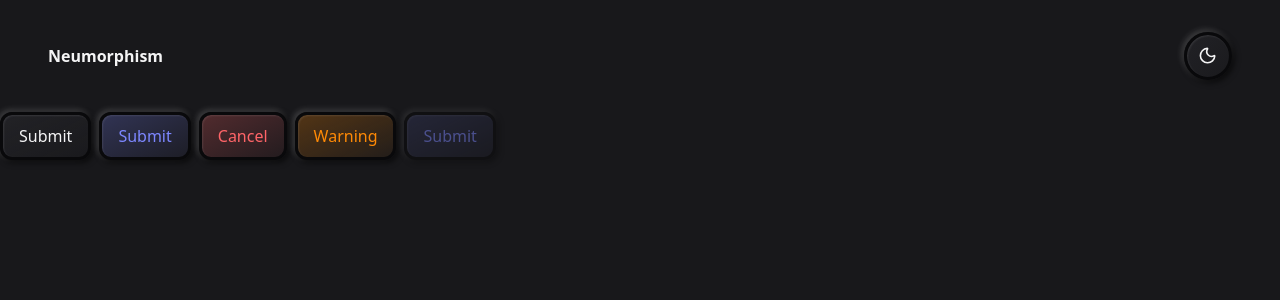
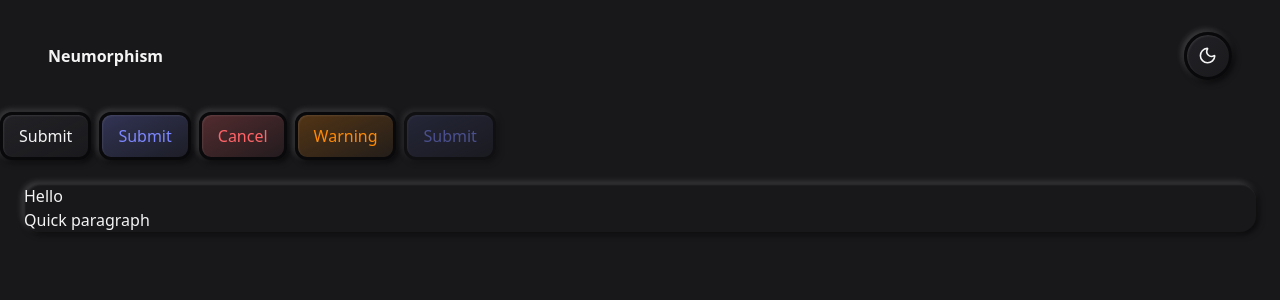
Before and after one commit to Annie-Huang/baseui-neomorphism2.0-component-library, a React (Vite) app: page / in a window 1280 px wide. Shown: the top 300 px of the page. Built offline with nearby package versions, Linux system fonts and the light colour scheme.

Commit message:
Put the <Card> into App.tsx and check what it looks like

```diff
--- a/src/App.tsx
+++ b/src/App.tsx
@@ -1,5 +1,6 @@
 import Button from './components/Button.tsx';
 import Nav from './components/Nav.tsx';
+import { Card } from './components/Card.tsx';
 
 function App() {
   return (
@@ -17,6 +18,13 @@ function App() {
         <Button variant={'primary'} disabled>
           Submit
         </Button>
+
+        <div className='m-6'>
+          <Card>
+            <h1>Hello</h1>
+            <p>Quick paragraph</p>
+          </Card>
+        </div>
       </div>
     </main>
   );
```
